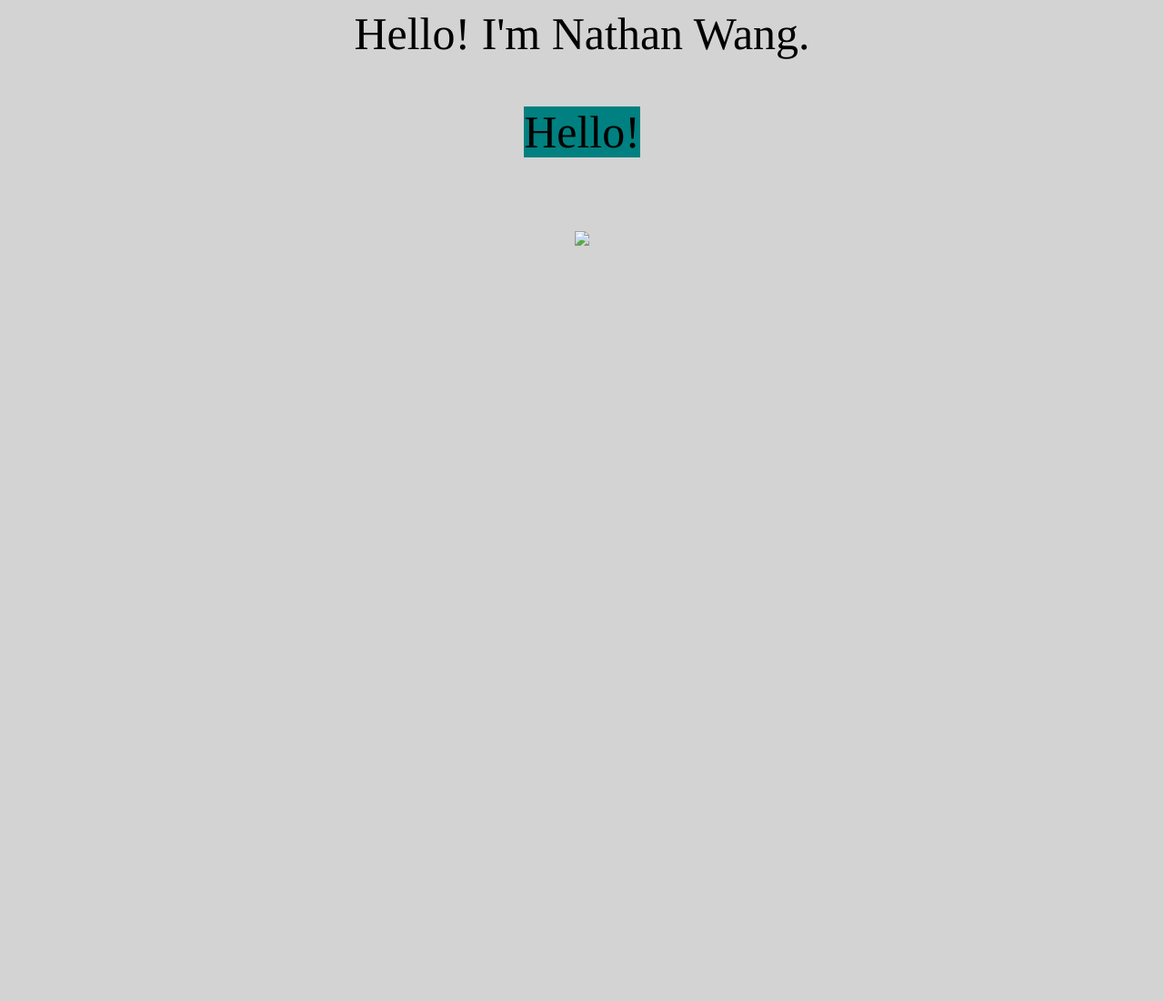
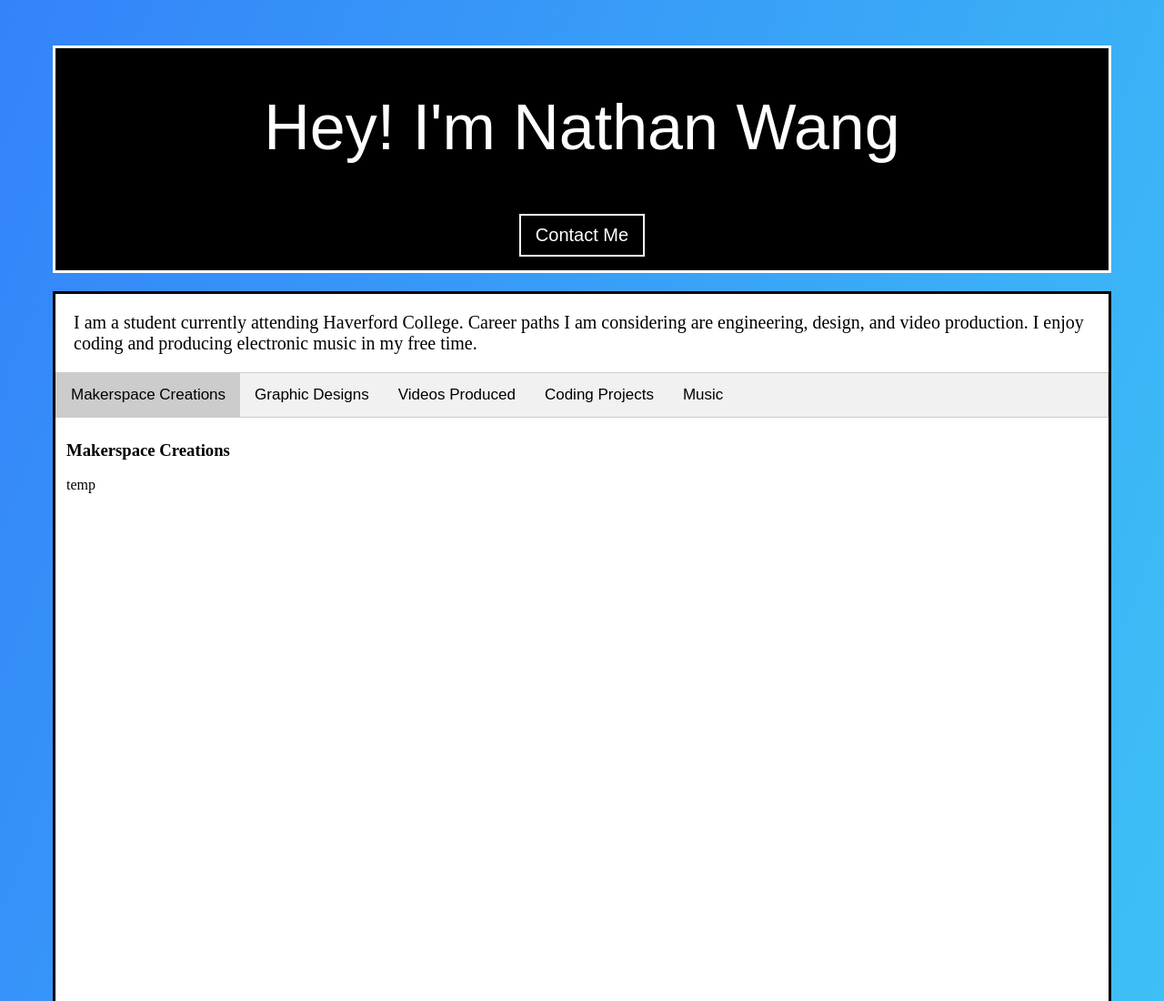
Before and after one commit to natewang36/natewang36.github.io, a plain HTML site: page index.html in a window 1280 px wide. Shown: the top 1100 px of the page at 91% size. Before the commit the page ends 800 px from the top, so only its background shows below. Drawn offline with Linux system fonts and the light colour scheme.

Commit message:
6/6/2019 - 10:40PM. Revamped Website. Slightly inspired by jeffreyshen.com. Will continue to work on tabs and add more buttons.

```diff
--- a/index.html
+++ b/index.html
@@ -1,33 +1,86 @@
 <!doctype html>
 <html>
-<style>
-body {
+<!-- Styling
+h1 = Big Titles
+h2 = Sub Titles
+h3 = Basic Content
+h6 = Faint Subscript
 
-  /* background-image: url("images/blah.png"); */
-  background-repeat: no-repeat;
-  height: 100px;
-  background-color: lightgray;
-  background-size: cover;
-  font-size: 50px;
-  /* font-size: 10vw; */
-  font-family: Times, sans-serif;
-  font-style: normal;
-  text-align: center;
-  /* text-shadow: 9px 8px gray; */
-}
-</style>
+
+
+Here's where the real stuff starts -->
+<head>
+  <link href = "style.css" rel = "stylesheet" type = "text/css">
+</head>
+
 <body>
-Hello! I'm Nathan Wang.
+<div id ="titlebox-desc">
+  <div id = "mainhello-desc" class = 'text'>
+    <h1>Hey! I'm Nathan Wang</h1>
+    <br><a class="emailbutton" href="mailto:natewang36@gmail.com">Contact Me</a>
+  </div>
+</div>
+<div id ="bodywhite-desc">
+  <div id ="quickbio-desc">
+    <h2>I am a student currently attending Haverford College. Career paths I am considering are engineering, design, and video production. I enjoy coding and producing electronic music in my free time.</h2>
+  </div>
+      <!-- TABS -->
+        <div class="tab">
+        <button class="tablinks" onclick="openCity(event, 'Makerspace Creations')" id="defaultOpen">Makerspace Creations</button>
+        <button class="tablinks" onclick="openCity(event, 'Graphic Designs')">Graphic Designs</button>
+        <button class="tablinks" onclick="openCity(event, 'Videos Produced')">Videos Produced</button>
+        <button class="tablinks" onclick="openCity(event, 'Coding Projects')">Coding Projects</button>
+        <button class="tablinks" onclick="openCity(event, 'Music')">Music</button>
+      </div>
+
+      <div id="Makerspace Creations" class="tabcontent">
+        <h3>Makerspace Creations</h3>
+        <p>temp</p>
+      </div>
+
+      <div id="Graphic Designs" class="tabcontent">
+        <h3>Graphic Designs</h3>
+        <p>temp</p>
+      </div>
+
+      <div id="Videos Produced" class="tabcontent">
+        <h3>Videos Produced</h3>
+        <p>temp</p>
+      </div>
+
+      <div id="Coding Projects" class="tabcontent">
+        <h3>Coding Projects</h3>
+        <p>temp</p>
+      </div>
+
+      <div id="Music" class="tabcontent">
+        <h3>Music I Produced</h3>
+        <p>temp</p>
+      </div>
+
+        <script>
+        function openCity(evt, cityName) {
+          var i, tabcontent, tablinks;
+          tabcontent = document.getElementsByClassName("tabcontent");
+          for (i = 0; i < tabcontent.length; i++) {
+            tabcontent[i].style.display = "none";
+          }
+          tablinks = document.getElementsByClassName("tablinks");
+          for (i = 0; i < tablinks.length; i++) {
+            tablinks[i].className = tablinks[i].className.replace(" active", "");
+          }
+          document.getElementById(cityName).style.display = "block";
+          evt.currentTarget.className += " active";
+        }
+
+        // default open first tab
+        document.getElementById("defaultOpen").click();
+        </script>
+
+
+</div>
+
+
+
 </body>
-
-<style>
-body1 {
-  background-color:teal;
-}
-</style>
-<p><body1>
-Hello!
-</body1><p>
-<p>
-<img src="images/placeholderme.jpeg" style="width:300px;/*transform:rotate(90deg)*/";>
-</p>
+</html>
--- /dev/null
+++ b/style.css
@@ -0,0 +1,102 @@
+
+  body {
+    background-image: linear-gradient(to top left, rgb(66, 223, 244), rgb(52, 131, 249));
+  }
+  /* Big Titles */
+  h1 {
+      color: white;
+      text-align: center;
+      font-family: "Jazz LET", fantasy;
+      font-weight: 2;
+      font-size: 70px;
+      height: 70px;
+    }
+  h2 {
+      color: black;
+      text-align: left;
+      font-family: "Work Sans",serif;
+      font-weight: 5;
+      font-size: 20px;
+  }
+
+  .text{
+    position: static;
+    text-align: center;
+  }
+
+  #titlebox-desc{
+    background: black;
+    border: 3px solid white;
+    max-width: 100%;
+    position: static;
+    margin: 50px 50px auto;
+  }
+  #mainhello-desc{
+    top: 30px;
+  }
+  .emailbutton{
+    border: 2px solid white;
+    color: white;
+    text-align: center;
+    font-family: "Jazz LET", fantasy;
+    font-weight: 300;
+    font-size: 20px;
+    margin-bottom: 15px;
+    display: inline-block;
+    text-decoration: none;
+    padding: 10px 16px 10px 16px;
+    transition: all 0.7s ease 0s;
+  }
+  .emailbutton:hover{
+    background-color: rgb(76, 115, 255);
+    color: rgb(230,230,230);
+    border: 2px solid rgb(230,230,230);
+  }
+
+  #bodywhite-desc{
+    border: 3px solid black;
+    margin: 20px 50px auto;
+    background-color: white;
+    max-width: 100%;
+    height: 3000px;
+  }
+  #quickbio-desc{
+    margin: 20px 20px 20px 20px;
+  }
+
+  /* Style the tab */
+  .tab {
+
+    overflow: hidden;
+    border: 1px solid #ccc;
+    background-color: #f1f1f1;
+  }
+
+  /* Style the buttons inside the tab */
+  .tab button {
+    background-color: inherit;
+    float: left;
+    border: none;
+    outline: none;
+    cursor: pointer;
+    padding: 14px 16px;
+    transition: 0.3s;
+    font-size: 17px;
+  }
+
+  /* Change background color of buttons on hover */
+  .tab button:hover {
+    background-color: #ddd;
+  }
+
+  /* Create an active/current tablink class */
+  .tab button.active {
+    background-color: #ccc;
+  }
+
+  /* Style the tab content */
+  .tabcontent {
+    display: none;
+    padding: 6px 12px;
+    border-top: none;
+  }
```
Also changed, not shown: images/gunmetalgray.jpg (added), linkpics/facebook.png (added), linkpics/whitefacebook.png (added), linkpics/whiteyoutube.png (added).
